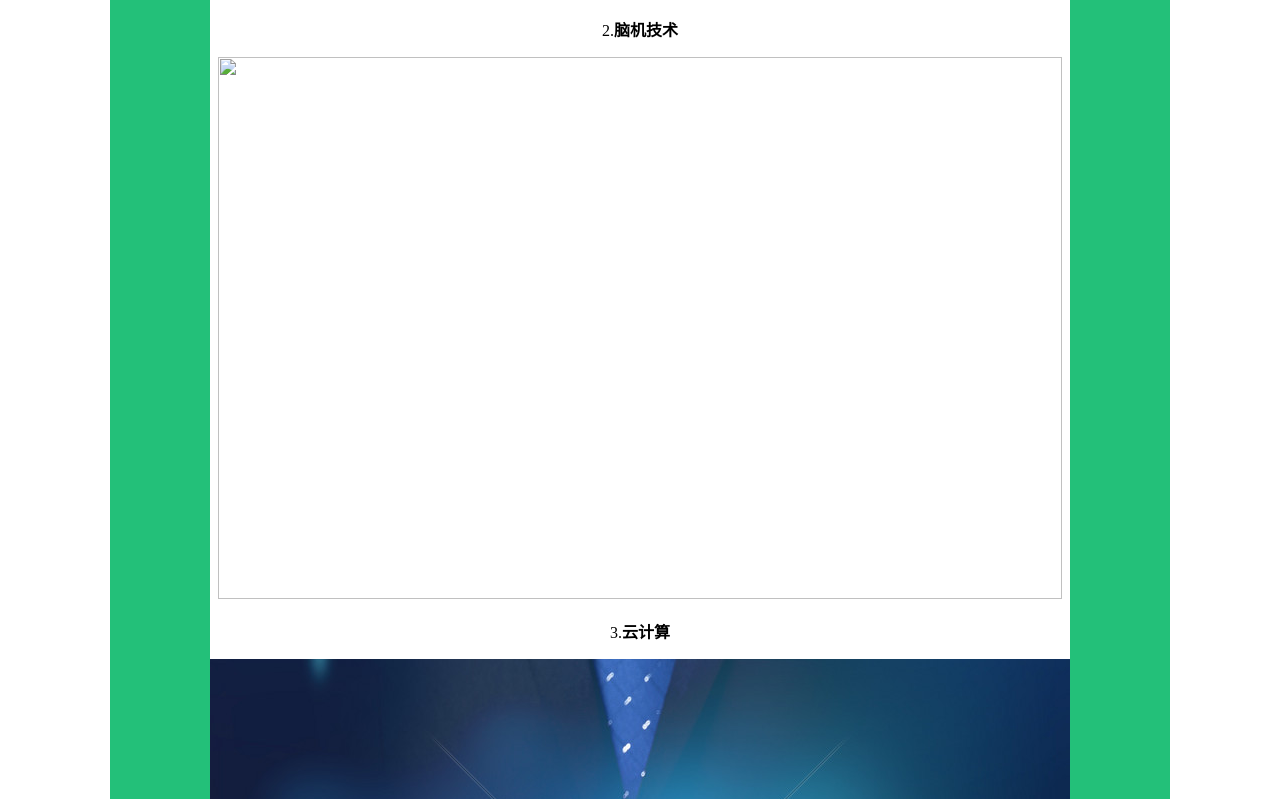
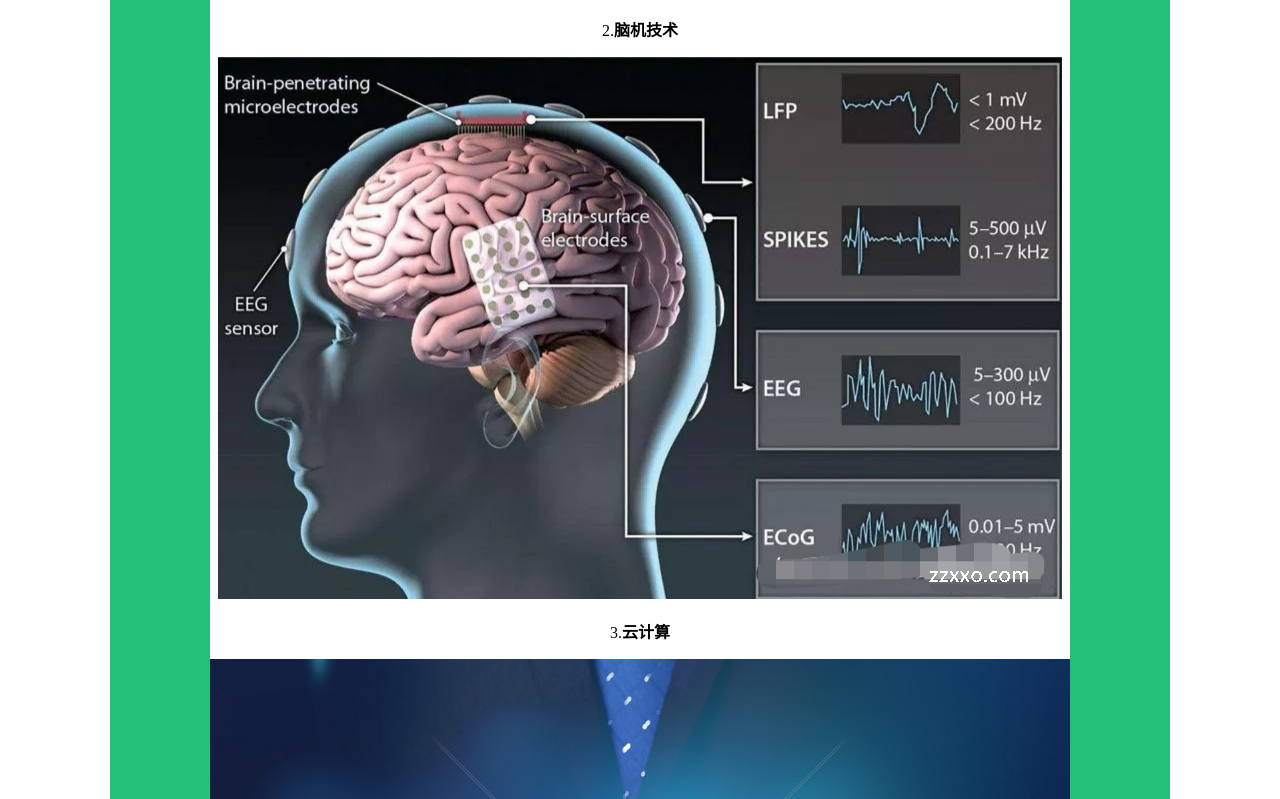
Before and after one commit to aha-ljx/lix-internet-station, a plain HTML site: page photo.html in a window 1280 px wide. Shown: the part 590-1389 px from the top of the page. Drawn offline with Linux system fonts and the light colour scheme.

Commit message:
Update photo.html

```diff
--- a/photo.html
+++ b/photo.html
@@ -32,7 +32,7 @@ a:active {
           <p>1.<strong>人工智能</strong>&nbsp;</p>
           <img src="R-C (2).jpg" width="860" height="459" alt=""/>
           <p>2.<strong>脑机技术</strong></p>
-          <img src="" width="844" height="542" alt=""/>
+          <img src="454_2420_453846532bf922a.png" width="844" height="542" alt=""/>
           <p>3.<strong>云计算</strong></p>
           <img src="5032.jpg_wh860.jpg" width="860" height="573" alt=""/>
           <p>4.<strong>虚拟现实</strong></p>
```
